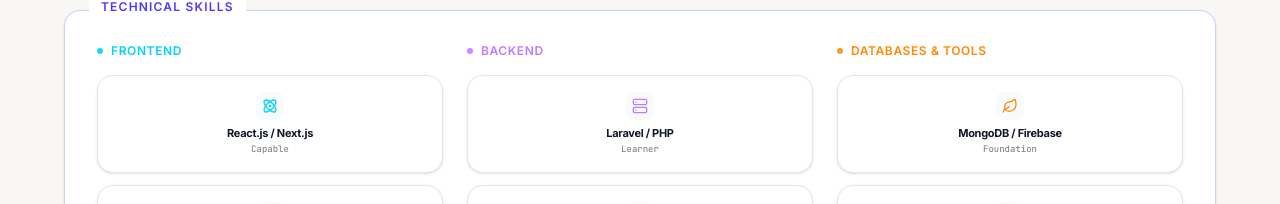
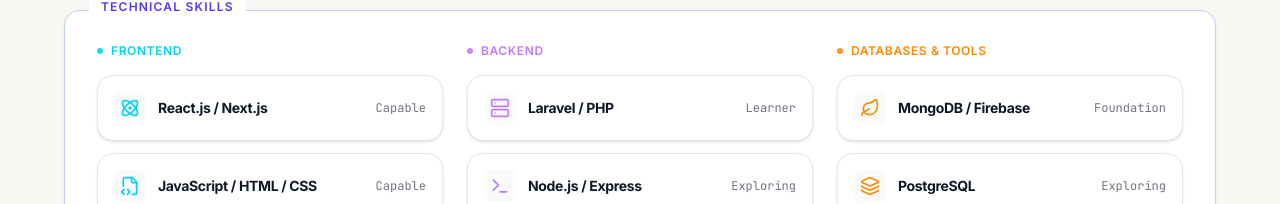
Before and after one commit to Hannahjamilla/hannahperalta-portfolio, a React (Vite) app: page / in a window 1280 px wide. Shown: the part 596-800 px from the top of the page. Built offline with nearby package versions, Linux system fonts and the light colour scheme.

Commit message:
fix: restore original desktop skill card layout while keeping mobile wrap fix

```diff
--- a/src/application.tsx
+++ b/src/application.tsx
@@ -531,12 +531,20 @@
                   </div>
                   <div className="grid grid-cols-2 sm:grid-cols-2 xl:grid-cols-1 gap-2 sm:gap-3">
                     {cat.items.map(s => (
-                      <div key={s.name} className={`p-2.5 sm:p-4 rounded-xl sm:rounded-2xl border flex flex-col items-center transition-all hover:scale-[1.02] text-center ${card}`}>
-                        <div className={`w-7 h-7 rounded-lg flex items-center justify-center shrink-0 mb-1.5 ${t(dark, 'bg-white/5', 'bg-gray-50')}`}>
-                          <s.icon className={`w-4 h-4 ${cat.accent}`} />
+                      <div key={s.name} className={`p-2.5 xl:p-4 rounded-xl xl:rounded-2xl border flex flex-col xl:flex-row items-center xl:gap-3 transition-all hover:scale-[1.02] text-center xl:text-left ${card}`}>
+                        <div className={`w-7 h-7 xl:w-8 xl:h-8 rounded-lg flex items-center justify-center shrink-0 mb-1.5 xl:mb-0 ${t(dark, 'bg-white/5', 'bg-gray-50')}`}>
+                          <s.icon className={`w-4 h-4 xl:w-5 xl:h-5 ${cat.accent}`} />
                         </div>
-                        <span className="text-[11px] font-bold tracking-tight leading-snug break-words w-full">{s.name}</span>
-                        <span className={`text-[9px] font-mono opacity-60 mt-0.5`}>{s.label.split(' / ')[1]}</span>
+                        {/* Mobile/Tablet: stacked, no truncate */}
+                        <div className="xl:hidden w-full">
+                          <span className="text-[11px] font-bold tracking-tight leading-snug break-words block">{s.name}</span>
+                          <span className="text-[9px] font-mono opacity-60 mt-0.5 block">{s.label.split(' / ')[1]}</span>
+                        </div>
+                        {/* Desktop: original row layout */}
+                        <div className="hidden xl:flex min-w-0 w-full flex-row items-center justify-between">
+                          <span className="text-sm font-bold tracking-tight truncate">{s.name}</span>
+                          <span className="text-xs font-mono opacity-60 ml-2 shrink-0">{s.label.split(' / ')[1]}</span>
+                        </div>
                       </div>
                     ))}
                   </div>
```
